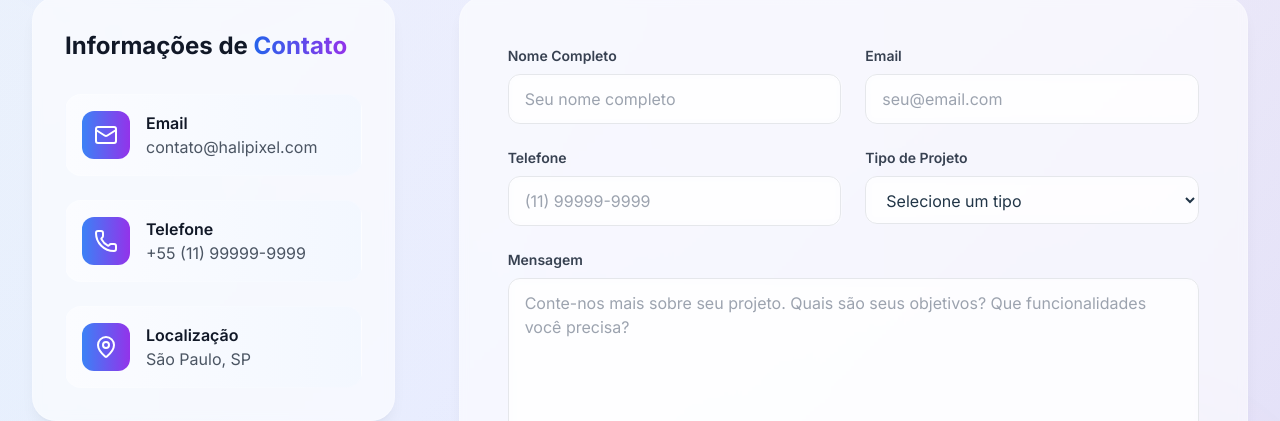
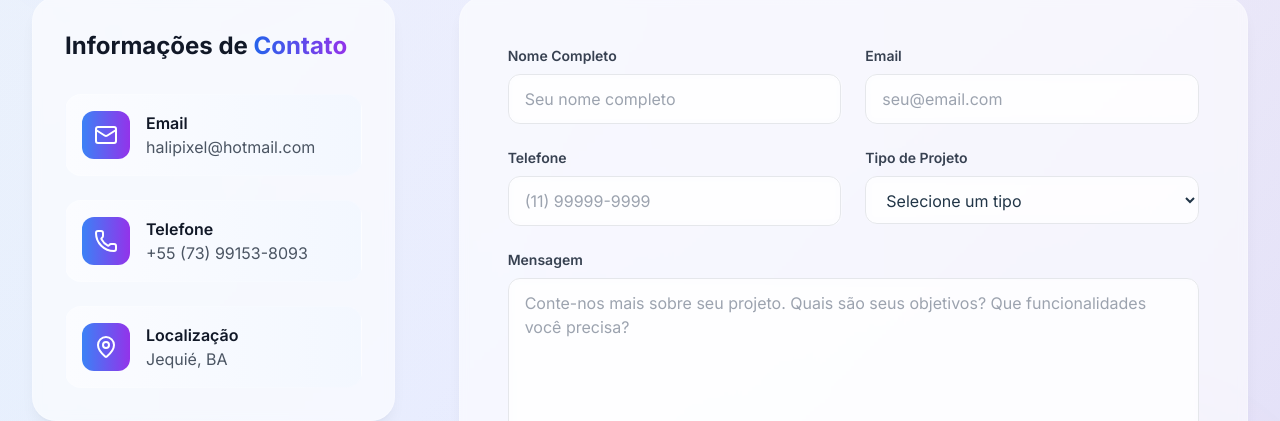
Before and after one commit to fernandohali/HaliPixel, a React (Vite) app: page / in a window 1280 px wide. Shown: the part 5860-6281 px from the top of the page. Built offline with nearby package versions, Linux system fonts and the light colour scheme.

Commit message:
Atualiza informações de contato no componente Contact.tsx: altera email, telefone e localização. Substitui botão de solicitação por link do WhatsApp.

```diff
--- a/src/components/Contact.tsx
+++ b/src/components/Contact.tsx
@@ -32,19 +32,19 @@ const Contact = () => {
     {
       icon: Mail,
       title: "Email",
-      content: "contato@halipixel.com",
-      link: "mailto:contato@halipixel.com",
+      content: "halipixel@hotmail.com",
+      link: "mailto:halipixel@hotmail.com",
     },
     {
       icon: Phone,
       title: "Telefone",
-      content: "+55 (11) 99999-9999",
-      link: "tel:+5511999999999",
+      content: "+55 (73) 99153-8093",
+      link: "https://wa.me/5573991538093",
     },
     {
       icon: MapPin,
       title: "Localização",
-      content: "São Paulo, SP",
+      content: "Jequié, BA",
       link: "#",
     },
   ];
@@ -159,13 +159,16 @@ const Contact = () => {
                 <p className="text-blue-100 mb-6">
                   Entre em contato agora e receba um orçamento personalizado.
                 </p>
-                <motion.button
+                <motion.a
+                  href="https://wa.me/5573991538093?text=Olá! Gostaria de solicitar um orçamento para desenvolvimento de site. Podemos conversar?"
+                  target="_blank"
+                  rel="noopener noreferrer"
                   whileHover={{ scale: 1.05 }}
                   whileTap={{ scale: 0.95 }}
-                  className="bg-white text-blue-600 px-6 py-3 rounded-xl font-semibold hover:bg-blue-50 transition-colors duration-200"
+                  className="bg-white text-blue-600 px-6 py-3 rounded-xl font-semibold hover:bg-blue-50 transition-colors duration-200 inline-block text-center"
                 >
                   Solicitar Orçamento
-                </motion.button>
+                </motion.a>
               </div>
             </motion.div>
           </motion.div>
```
